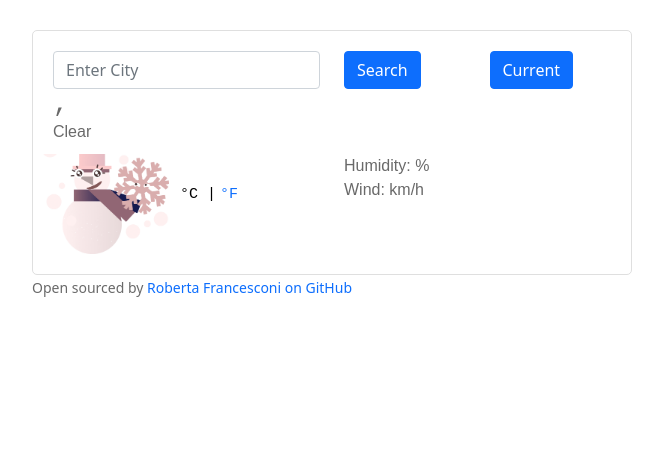
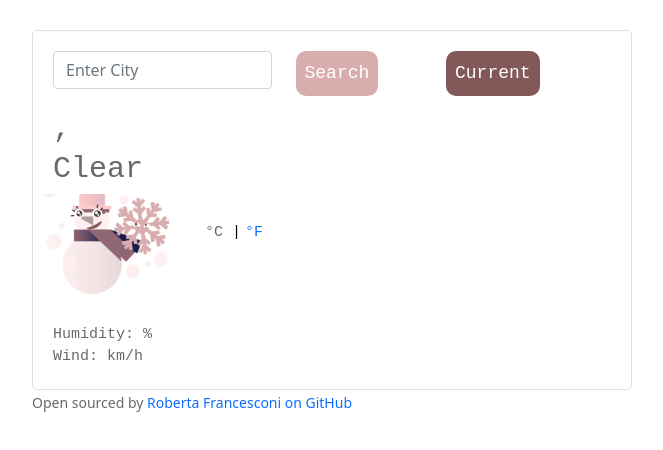
Before and after one commit to RobertaRocks/my-weather-app-forecasts, a plain HTML site: page index.html in a window 1280 px wide. Shown: the whole page, without its empty margins (308-971 px from the left). Drawn offline with nearby package versions, Linux system fonts and the light colour scheme; no server answers.

Commit message:
Enhanced CSS

```diff
--- a/index.html
+++ b/index.html
@@ -13,24 +13,23 @@
 <div class="weather-app-wrapper">
 <div class="weather-app">
 
-<form id="search-form">
+<form id="search-form" class="search-form">
     <div class="row" >
-        <div class="col-6"><input type="text" class="form-control" id="city-input" placeholder="Enter City"/></div>
-        <div class="col-3"><button type="submit" value="Search" class="btn btn-primary" id="search-button" >Search</button></div>
-        <div class="col-2"><button type="submit" value="Current" class="btn btn-primary" id="current-button" >Current</button></div>
+        <div class="col-5"><input type="text" class="form-control" id="city-input" placeholder="Enter City"/></div>
+        <div class="col-3"><button type="submit" value="Search" class="btn btn-search" id="search-button" >Search</button></div>
+        <div class="col-2"><button type="submit" value="Current" class="btn btn-current" id="current-button" >Current</button></div>
     </div>
 </form>
 
 
     <h1><span id="city"></span>, <span id="country"> </span></h1>
     <ul>
-        <li id="date"></li>
-        <li id="description">Clear</li>
+        <li id="description" class="weather-description">Clear</li>
     </ul>
 
     <div class="row">
 
-        <div class="col-6">
+        <div class="col-12">
             <img class="weather-icon" src="img/Snow.gif" alt="Weather" id="icon">
             <span class="degree" id="temperature"></span>
                 <span class="celsius-far">
@@ -40,18 +39,20 @@
             </span>
         </div>
 
-        <div class="col-6">
+
+        <div class="col-12 hum-wind">
             <ul>
                 <li>Humidity: <span id="humidity"></span>%</li>
                 <li>Wind: <span id="wind"></span> km/h</li>
+                <li id="date" class="last-update"></li>
             </ul>
+        </div>
 
-        </div>
+
 
     </div>
 
-<div class="row" id="forecast">
-</div>
+<div class="row" id="forecast"></div>
 
 
 
--- a/src/script.js
+++ b/src/script.js
@@ -47,7 +47,7 @@ function formatDate (timestamp) {
         let fulldate= date.getDate();
         let months = [ "January", "February", "March", "April","May","June", "July", "August", "September","October","November", "December"];
         let month = months[date.getMonth()];
-        return `Last updated: ${day}, ${fulldate} ${month}, ${formatHours(timestamp)}`;
+        return `Updated: ${day}, ${fulldate} ${month}, ${formatHours(timestamp)}`;
 }
 
 // forma hours for foecasts
@@ -118,8 +118,7 @@ forecastElement.innerHTML += `
     <ul>
         <li><span class="hour" id="hour-for"> ${formatHours(forecast.dt * 1000)}</span></li>
         <li> <img class="weather-icon-for" src="img/${forecast.weather[0].main}.gif" id="icon-for"></li>
-        <li class="temp-for"><strong class="max-temp" id="temp-max-for"> ${Math.round(forecast.main.temp_max)}° </strong>
-        <span class="min-temp" id="temp-min-for"> ${Math.round(forecast.main.temp_min)}° </span></li>
+        <li class="temp-for"><strong class="max-temp" id="temp-max-for"> ${Math.round(forecast.main.temp_max)}° </strong></li>
     </ul>
     </div>`;
 }}
--- a/src/style.css
+++ b/src/style.css
@@ -2,14 +2,55 @@
 max-width: 600px;
 margin: 30px auto;
 }
-
 
 .weather-app {
 max-width: 600px;
 padding: 20px;
 border: 1px solid rgb(223, 223, 223);
 border-radius: 5px;
+}
 
+.search-form {
+margin-bottom:15px;
+margin-right:0px;
+}
+
+.btn-search {
+color: white;
+display: block;
+font-family: monospace;
+font-size: 18px;
+background-color: #d9adad;
+border: #ad9d9d;
+border-radius: 10px;
+margin-right:5px;
+padding:9px;
+}
+
+.btn-search:hover {
+color: #8d8d8d;
+background-color: #fccbcb;
+border: #ad9d9d;
+transition: all 250ms ease-in-out;
+}
+
+.btn-current {
+color: white;
+display: block;
+font-family: monospace;
+font-size: 18px;
+background-color: #835858;
+border: #ad9d9d;
+border-radius: 10px;
+margin-left:5px;
+padding:9px;
+}
+
+.btn-current:hover {
+color: #8d8d8d;
+background-color: #fccbcb;
+border: #ad9d9d;
+transition: all 250ms ease-in-out;
 }
 
 body {
@@ -18,28 +59,35 @@ color: dimgrey;
 
 h1 {
 font-family: monospace;
-font-size: 26px;
-margin-bottom: 0;
-
+font-size: 30px;
+margin-bottom:0px;
 }
 
 ul {
 list-style: none;
-font-family: Arial, Helvetica, sans-serif;
-margin: 0;
-padding: 0;
-padding-bottom: 10px;
+font-family: monospace;
+margin:0px;
+padding:0px;
 }
 
+.last-update {
+font-size: 15px;
+}
+
+.weather-description {
+font-size: 30px;
+font-family: monospace;
+}
 .weather-icon{
 max-width: 150px;
 margin-left: -13px;
+padding-bottom: 30px;
 }
 
 .degree {
 font-family: monospace;
-font-size: 35px;
-margin-left:-15px;
+font-size: 70px;
+margin-left: 10px;
 }
 
 .celsius-far {
@@ -52,7 +100,7 @@ color: black;
 
 .active {
 margin-left: 5px;
-color: black;
+color: dimgrey;
 cursor: default;
 text-decoration: none;
 }
@@ -65,8 +113,13 @@ a {
 text-decoration: none;
 }
 
+.hum-wind {
+font-size: 15px;
+}
+
 .forecast-row {
-margin-top: 40px;
+margin-top: 20px;
+text-align: center;
 }
 .weather-icon-for,
 .temp-for {
```
Also changed, not shown: img/Ash.gif (added), img/Dust.gif (added), img/Fog.gif (added), img/Haze.gif (added), img/Mist.gif (added), img/Sand.gif (added), img/Smoke.gif (added), img/Squall.gif (added), img/Tornado.gif (added), 2 other files.
